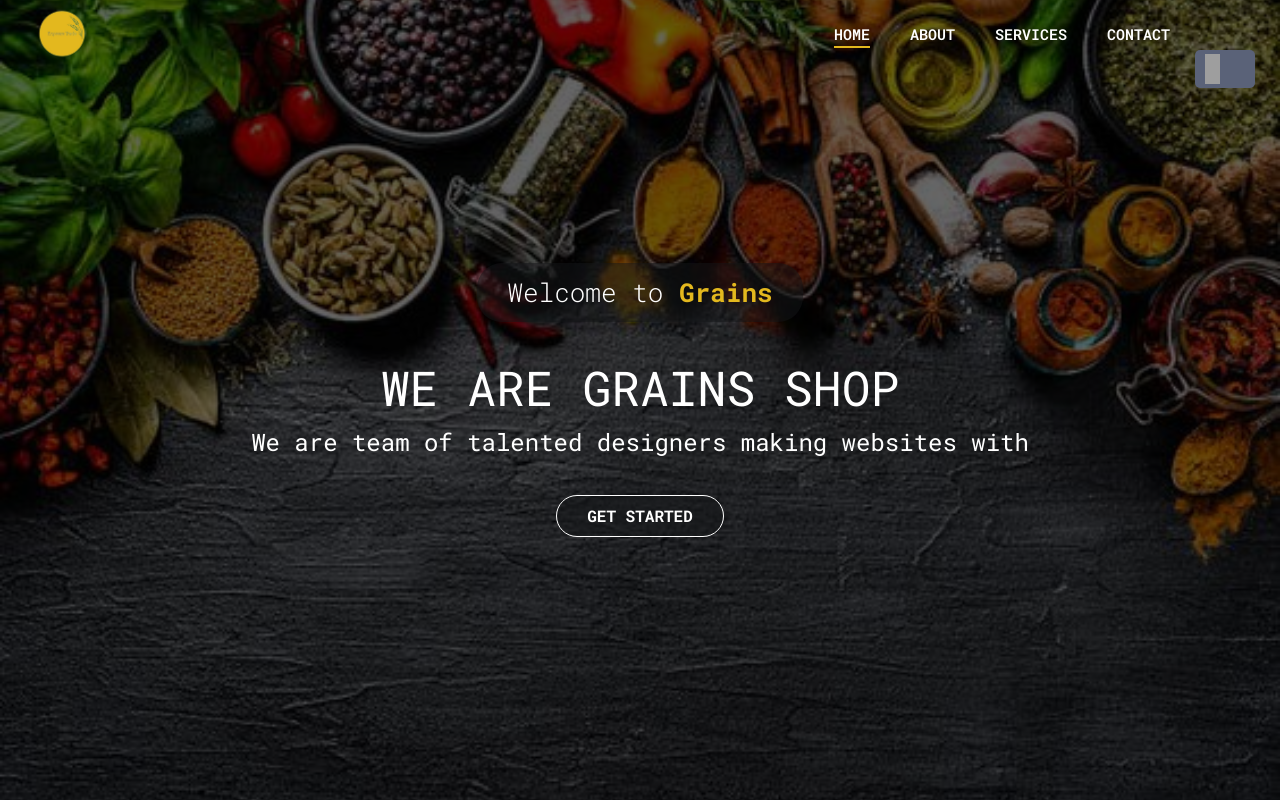
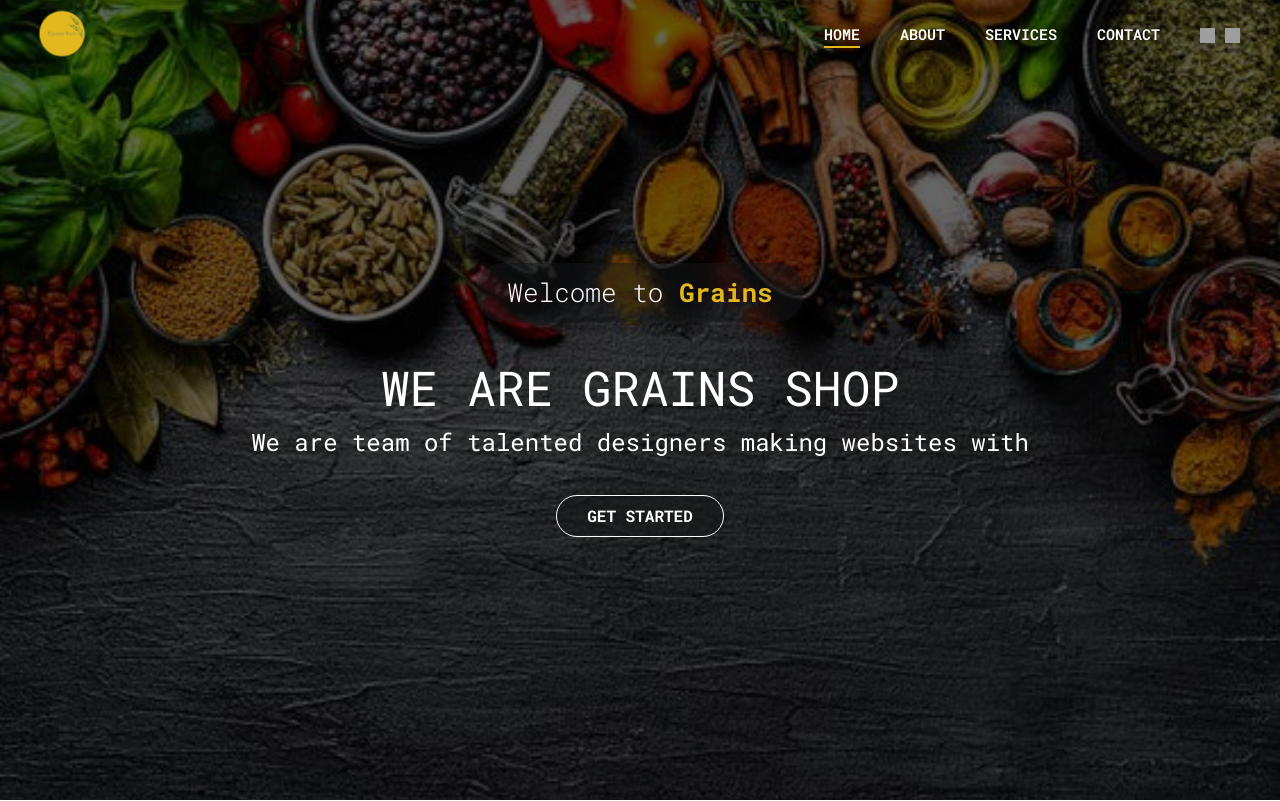
Before and after one commit to webLance24/plant-ecommerce, a React (Vite) app: page / in a window 1280 px wide. Shown: the top 801 px of the page. Built offline with nearby package versions, Linux system fonts and the light colour scheme; grey boxes are pictures that could not be loaded; a web font is replaced by a local one.

Commit message:
feat: fix flags for language

```diff
--- a/src/Components/Header.tsx
+++ b/src/Components/Header.tsx
@@ -86,7 +86,7 @@ function Header() {
           alt="here is weblance logo"
         />
       </Link>
-      <div className="hidden md:flex justify-center items-center flex-row gap-[40px] mr-[70px] ml-[auto]">
+      <div className="hidden md:flex justify-center items-center flex-row gap-[40px] mr-[30px] ml-[auto]">
         {buttonCategories.map((category, index) => {
           const categoryId = category.toLowerCase().replace(/\s+/g, "-");
           return (
@@ -108,7 +108,6 @@ function Header() {
                 >
                   {category}
                 </span>
-
                 <div
                   className={`w-full h-[2px] bg-[#E3B81E] transition-transform duration-300 ease-in-out transform origin-center ${
                     selected === category
@@ -120,21 +119,20 @@ function Header() {
             </Link>
           );
         })}
+      </div>
       {/* div for languages */}
-        <div className="flex items-center flex-row gap-[10px]">
       {/* here is languages drop down menu */}
-          <div className="dropdown-content px-[10px] py-[4px] absolute top-[50px] right-[25px] z-10 bg-[#5a6278] w-[60px] rounded-[5px]">
+      <div className="dropdown-content px-[10px] py-[4px] z-10 rounded-[5px] flex flex-row gap-[10px] mr-[70px] md:mr-[30px]">
         {categories.map((category, index) => {
           return (
             <div
-                  className="flex items-center flex-row cursor-pointer hover:scale-125 transition-transform duration-500"
               key={index}
               onClick={() => {
                 setChangeLanguage(category.title);
               }}
             >
               <img
-                    className="w-[15px] h-[15px]"
+                className="w-[15px] h-[15px] cursor-pointer hover:scale-125 transition-transform duration-500"
                 src={category.src}
                 alt=""
               />
@@ -142,8 +140,6 @@ function Header() {
           );
         })}
       </div>
-        </div>
-      </div>
     </header>
   );
 }
```
Lines whose indentation alone changed are shown as unchanged.
